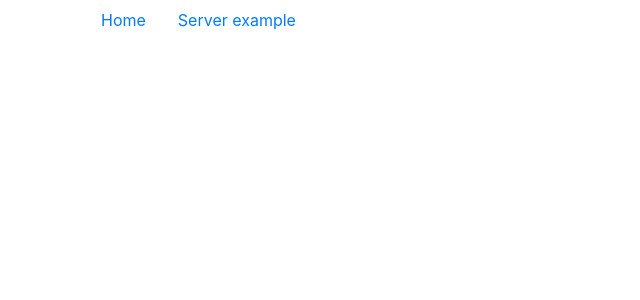
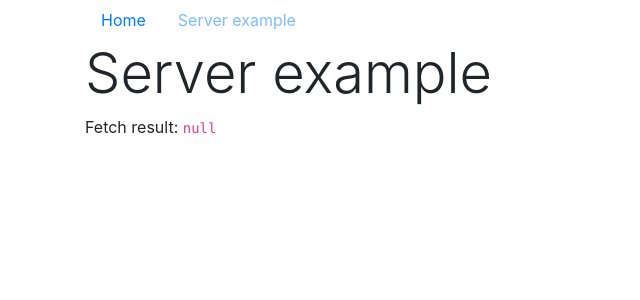
Before and after one commit to rick-stevens/parcel-express-react, a React app: page /server-example in a window 1280 px wide. Shown: the top 300 px of the page, without its empty margins (0-640 px from the left). Built offline with nearby package versions, Linux system fonts and the light colour scheme; no server answers; the HTML template or start-up script is replaced by a standard one.

Commit message:
Add 404, restructure

```diff
--- a/src/client/components/App.jsx
+++ b/src/client/components/App.jsx
@@ -1,17 +1,19 @@
 import React from 'react';
 import { Switch, Route } from 'react-router';
 import { Container } from 'reactstrap';
-import Nav from './Nav';
+import Navigation from './Navigation';
 import Home from './Home';
-import Example from './Example';
+import ServerExample from './ServerExample';
+import Error from './Error';
 import 'bootstrap/dist/css/bootstrap.min.css';
 
 export default () => (
   <Container>
-    <Nav />
+    <Navigation />
     <Switch>
       <Route exact path="/" component={Home} />
-      <Route path="/example" component={Example} />
+      <Route path="/server-example" component={ServerExample} />
+      <Route component={Error} status={404} />
     </Switch>
   </Container>
 );
--- /dev/null
+++ b/src/client/components/Error.jsx
@@ -0,0 +1,7 @@
+import React from 'react';
+
+export default () => (
+  <h1 className="display-4">
+    404: Not Found
+  </h1>
+);
--- a/src/client/components/Home.jsx
+++ b/src/client/components/Home.jsx
@@ -1,7 +1,16 @@
 import React from 'react';
 
 export default () => (
-  <h1 className="display-4">
-    Home
-  </h1>
+  <React.Fragment>
+    <h1 className="display-4">
+      Home
+    </h1>
+    <p>
+      Edit
+      {' '}
+      <code>/src/client/components/Home.jsx</code>
+      {' '}
+      to get started.
+    </p>
+  </React.Fragment>
 );
--- a/src/client/components/Nav.css
+++ /dev/null
@@ -1,3 +0,0 @@
-.active {
-  opacity: .67;
-}
--- /dev/null
+++ b/src/client/components/Navigation.css
@@ -0,0 +1,3 @@
+.active {
+  opacity: .5;
+}
--- a/src/client/components/Nav.jsx
+++ b/src/client/components/Navigation.jsx
@@ -1,7 +1,7 @@
 import React from 'react';
 import { NavLink as RouterNavLink } from 'react-router-dom';
 import { Nav, NavItem, NavLink } from 'reactstrap';
-import styles from './Nav.css';
+import styles from './Navigation.css';
 
 export default () => (
   <Nav>
@@ -11,7 +11,7 @@ export default () => (
       </NavLink>
     </NavItem>
     <NavItem>
-      <NavLink exact activeClassName={styles.active} tag={RouterNavLink} to="/example">
+      <NavLink exact activeClassName={styles.active} tag={RouterNavLink} to="/server-example">
         Server example
       </NavLink>
     </NavItem>
--- a/src/client/components/Example.jsx
+++ b/src/client/components/ServerExample.jsx
@@ -1,7 +1,7 @@
 import React, { Component } from 'react';
 import 'whatwg-fetch';
 
-export default class Example extends Component {
+export default class ServerExample extends Component {
   constructor(props) {
     super(props);
     this.state = { result: null };
@@ -19,11 +19,15 @@ export default class Example extends Component {
     return (
       <React.Fragment>
         <h1 className="display-4">
-          Result:
+          Server example
         </h1>
-        <code>
-          {JSON.stringify(result)}
-        </code>
+        <p>
+          Fetch result:
+          {' '}
+          <code>
+            {JSON.stringify(result)}
+          </code>
+        </p>
       </React.Fragment>
     );
   }
```
Also changed, not shown: src/server/api.js (+5 -7 lines).
